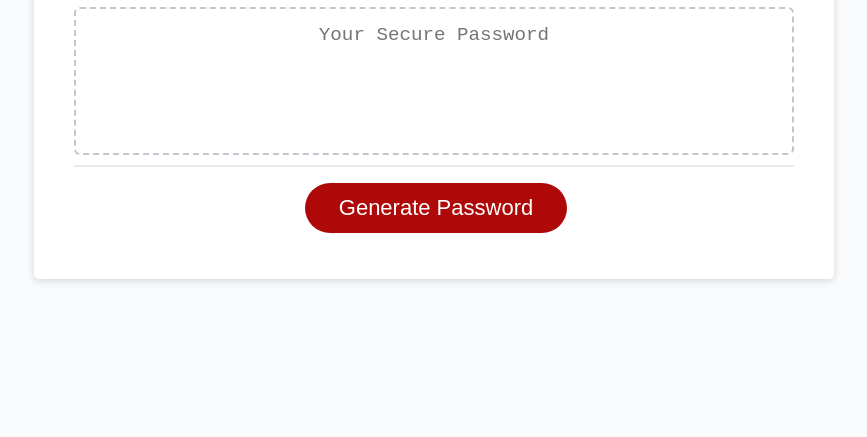
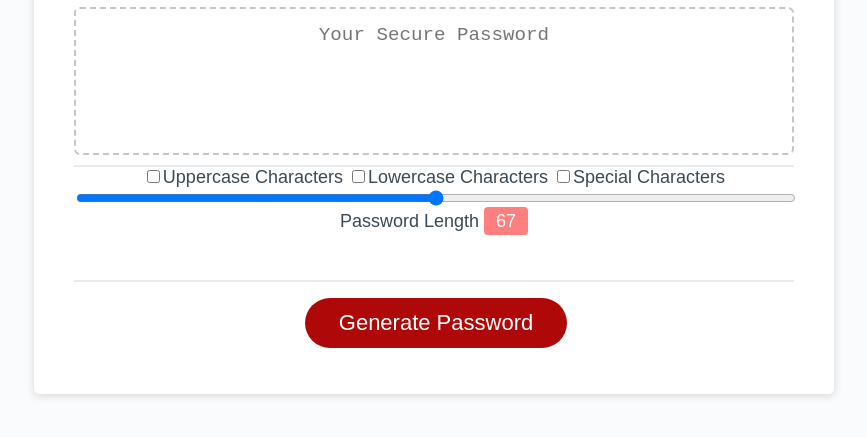
Before and after one commit to alihernandez/passwordGenerator, a plain HTML site: page index.html in a window 1280 px wide. Shown: the part 241-678 px from the top of the page, without its empty margins (206-1073 px from the left). Drawn offline with Linux system fonts and the light colour scheme.

Commit message:
added range slider

```diff
--- a/index.html
+++ b/index.html
@@ -7,6 +7,7 @@
     <title>Password Generator</title>
     <link rel="stylesheet" href="style.css" />
   </head>
+
   <body>
     <div class="wrapper">
       <header>
@@ -24,6 +25,15 @@
             aria-label="Generated Password"
           ></textarea>
         </div>
+      <div class="card-footer">
+        <input type="checkbox" id="Uppercase">Uppercase Characters
+        <input type="checkbox" id="Lowercase">Lowercase Characters
+        <input type="checkbox" id="SpecialCharacters">Special Characters
+      </div>
+      <div class="range-wrap" style="text-align: center;">
+        <input type="range" class="range" min="8" max="126">Password Length
+        <output class="bubble"></output>
+      </div>
         <div class="card-footer">
           <button id="generate" class="btn" onclick="generatePassword()">Generate Password</button>
         </div>
--- a/script.js
+++ b/script.js
@@ -2,6 +2,7 @@
 function generatePassword() {
 
 var generateBtn = document.querySelector("#generate");
+// all available characters and length
 var characters = "ABCDEFGHIJKLMNOPQRSTUVWXYZabcdefghijklmnopqrstuvwxyz1234567890!@#$%^&*()";
 var passwordLength = 16;
 var password = "";
@@ -12,9 +13,28 @@ for (var i=0; i<passwordLength; i++){
   }
   document.getElementById("password").value = password;
 }
+//Code for slider
+const allRanges = document.querySelectorAll(".range-wrap");
+allRanges.forEach(wrap => {
+  const range = wrap.querySelector(".range");
+  const bubble = wrap.querySelector(".bubble");
 
+  range.addEventListener("input", () => {
+    setBubble(range, bubble);
+  });
+  setBubble(range, bubble);
+});
 
+function setBubble(range, bubble) {
+  const val = range.value;
+  const min = range.min ? range.min : 0;
+  const max = range.max ? range.max : 100;
+  const newVal = Number(((val - min) * 100) / (max - min));
+  bubble.innerHTML = val;
 
+  // Sorta magic numbers based on size of the native UI thumb
+  bubble.style.left = `calc(${newVal}% + (${8 - newVal * 0.15}px))`;
+}
 
 // Write password to the #password input
 function writePassword() {
--- a/style.css
+++ b/style.css
@@ -118,6 +118,28 @@ button[disabled] {
   overflow: hidden;
 }
 
+
+.myslider:hover {
+  opacity: 1;
+}
+
+.range-wrap {
+  margin: 0 auto 3rem;
+}
+.range {
+  width: 100%;
+}
+.bubble {
+  background: red;
+  color: white;
+  padding: 4px 12px;
+  border-radius: 4px;
+  transform: translateX(-50%);
+  opacity: 50%;
+}
+
+
+
 @media (max-width: 690px) {
   .btn {
     font-size: 1rem;
```
